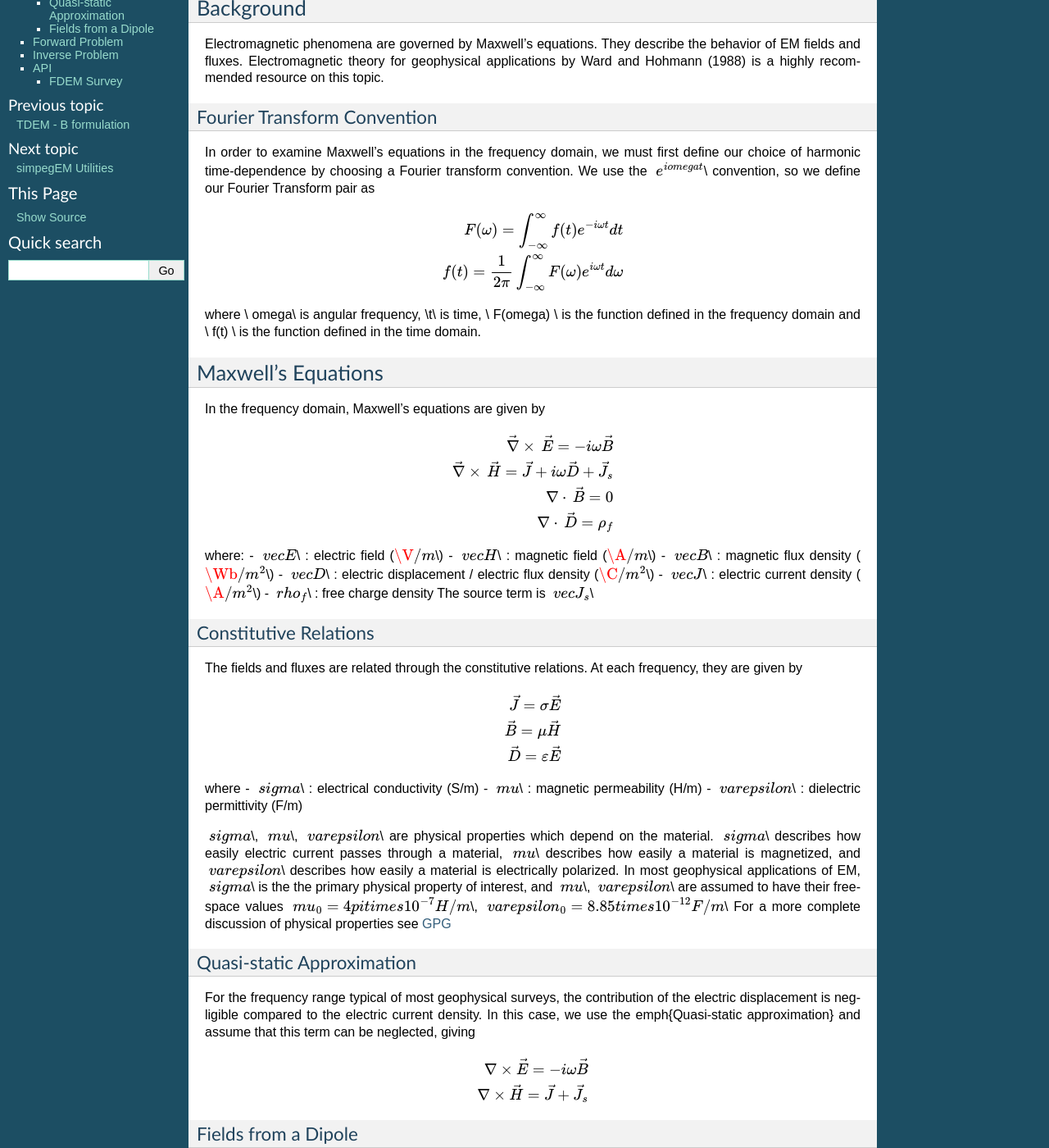
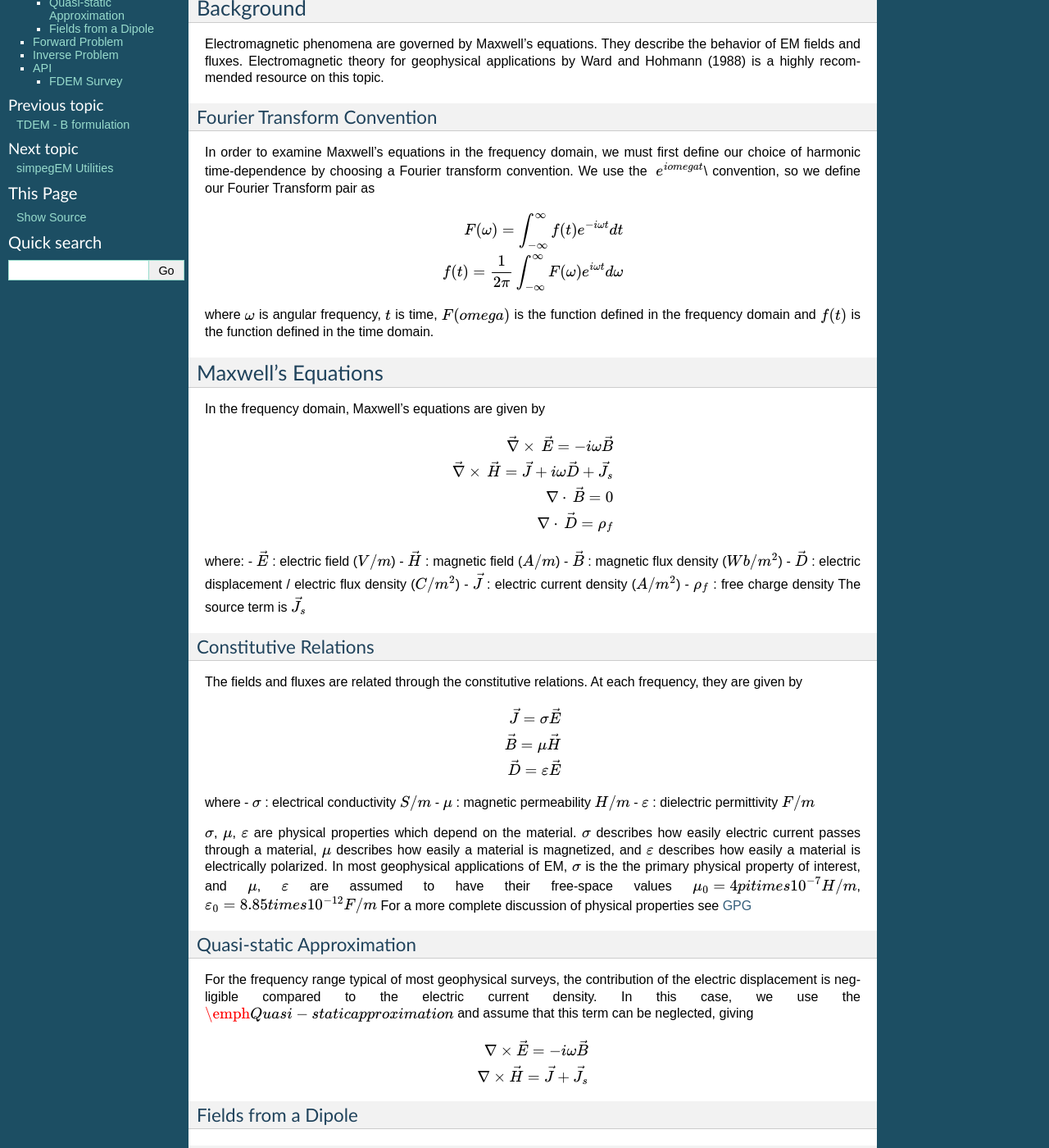
Before and after one commit to simpeg/simpeg, a Sphinx documentation site: the page built from docs/api_FDEM.rst, in a window 1280 px wide and 1400 px high, scrolled down 207 px. Shown: the whole window at 82% size. Built offline with Sphinx 7.4.7, drawn with Linux system fonts in a browser that asks for light colours.

Commit message:
I think the in-text math should be straightened out now!

```diff
--- a/docs/api_FDEM.rst
+++ b/docs/api_FDEM.rst
@@ -19,14 +19,14 @@ Electromagnetic phenomena are governed by Maxwell's equations. They describe the
 
 Fourier Transform Convention
 ----------------------------
-In order to examine Maxwell's equations in the frequency domain, we must first define our choice of harmonic time-dependence by choosing a Fourier transform convention. We use the \\(\\ e^{i\omega t} \\)\\ convention, so we define our Fourier Transform pair as
+In order to examine Maxwell's equations in the frequency domain, we must first define our choice of harmonic time-dependence by choosing a Fourier transform convention. We use the \\(\\ e^{i \omega t} \\)\\ convention, so we define our Fourier Transform pair as
 
 .. math ::
 	F(\omega) = \int_{-\infty}^{\infty} f(t) e^{- i \omega t} dt \\
 
-	f(t) = \frac{1}{2\pi}\int_{-\infty}^{\infty} F(\omega) e^{i \omega t} d\omega
+	f(t) = \frac{1}{2\pi}\int_{-\infty}^{\infty} F(\omega) e^{i \omega t} d \omega
 
-where \\ \omega\\ is angular frequency, \\t\\ is time, \\ F(\omega) \\ is the function defined in the frequency domain and \\ f(t) \\ is the function defined in the time domain.
+where \\(\\omega\\) is angular frequency, \\(t\\) is time, \\(F(\omega)\\) is the function defined in the frequency domain and \\(f(t)\\) is the function defined in the time domain.
 
 
 Maxwell's Equations
@@ -36,20 +36,20 @@ In the frequency domain, Maxwell's equations are given by
 .. math ::
 	\curl \vec{E} = - i \omega \vec{B} \\
 
-	\curl \vec{H} = \vec{J} + i \omega \vec{D} + \vec{J_s} \\
+	\curl \vec{H} = \vec{J} + i \omega \vec{D} + \vec{J}_s \\
 
 	\div \vec{B} = 0 \\
 
 	\div \vec{D} = \rho_f
 
 where:
-- \\(\\ \vec{E} \\)\\ : electric field (\\(\\V/m\\)\\)
-- \\(\\ \vec{H} \\)\\ : magnetic field (\\(\\A/m\\)\\)
-- \\(\\ \vec{B} \\)\\ : magnetic flux density (\\(\\Wb/m^2\\)\\)
-- \\(\\ \vec{D} \\)\\ : electric displacement / electric flux density (\\(\\C/m^2\\)\\)
-- \\(\\ \vec{J} \\)\\ : electric current density (\\(\\A/m^2\\)\\)
-- \\(\\ \rho_f \\)\\ : free charge density
-The source term is \\(\\ \vec{J_s} \\)\\
+- \\(\\vec{E}\\) : electric field (\\(V/m\\))
+- \\(\\vec{H}\\) : magnetic field (\\(A/m\\))
+- \\(\\vec{B}\\) : magnetic flux density (\\(Wb/m^2\\))
+- \\(\\vec{D}\\) : electric displacement / electric flux density (\\(C/m^2\\))
+- \\(\\vec{J}\\) : electric current density (\\(A/m^2\\))
+- \\(\\rho_f\\) : free charge density
+The source term is \\(\\vec{J}_s\\)
 
 
 Constitutive Relations
@@ -64,21 +64,21 @@ The fields and fluxes are related through the constitutive relations. At each fr
 	\vec{D} = \varepsilon \vec{E}
 
 where
-- \\(\\ \sigma \\)\\ : electrical conductivity (S/m)
-- \\(\\ \mu \\)\\ : magnetic permeability (H/m)
-- \\(\\ \varepsilon \\)\\ : dielectric permittivity (F/m)
+- \\(\\sigma\\) : electrical conductivity \\(S/m\\)
+- \\(\\mu\\) : magnetic permeability \\(H/m\\)
+- \\(\\varepsilon\\) : dielectric permittivity \\(F/m\\)
 
-\\(\\ \sigma \\)\\, \\(\\ \mu \\)\\, \\(\\ \varepsilon \\)\\ are physical properties which depend on the material. \\(\\ \sigma \\)\\ describes how easily electric current passes through a material, \\(\\ \mu \\)\\ describes how easily a material is magnetized, and \\(\\ \varepsilon \\)\\ describes how easily a material is electrically polarized. In most geophysical applications of EM, \\(\\ \sigma \\)\\ is the the primary physical property of interest, and \\(\\ \mu \\)\\, \\(\\ \varepsilon \\)\\ are assumed to have their free-space values \\(\\ \mu_0 = 4\pi \times 10^{-7} H/m \\)\\, \\(\\ \varepsilon_0 = 8.85 \times 10^{-12} F/m\\)\\
+\\(\\sigma\\), \\(\\mu\\), \\(\\varepsilon\\) are physical properties which depend on the material. \\(\\sigma\\) describes how easily electric current passes through a material, \\(\\mu\\) describes how easily a material is magnetized, and \\(\\varepsilon\\) describes how easily a material is electrically polarized. In most geophysical applications of EM, \\(\\sigma\\) is the the primary physical property of interest, and \\(\\mu\\), \\(\\varepsilon\\) are assumed to have their free-space values \\(\\mu_0 = 4\pi \times 10^{-7} H/m \\), \\(\\varepsilon_0 = 8.85 \times 10^{-12} F/m\\)
 For a more complete discussion of physical properties see `GPG <http://www.eos.ubc.ca/courses/eosc350/content/index.htm>`_
 
 
 Quasi-static Approximation
 --------------------------
-For the frequency range typical of most geophysical surveys, the contribution of the electric displacement is negligible compared to the electric current density. In this case, we use the \emph{Quasi-static approximation} and assume that this term can be neglected, giving
+For the frequency range typical of most geophysical surveys, the contribution of the electric displacement is negligible compared to the electric current density. In this case, we use the \\(\\emph{Quasi-static approximation}\\) and assume that this term can be neglected, giving
 
 .. math ::
 	\nabla \times \vec{E} = -i \omega \vec{B} \\
-	\nabla \times \vec{H} = \vec{J} + \vec{J_s}
+	\nabla \times \vec{H} = \vec{J} + \vec{J}_s
 
 
 Fields from a Dipole
```
